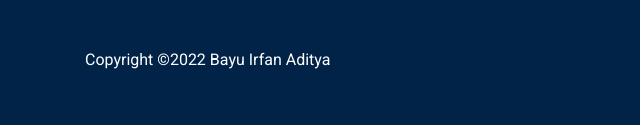
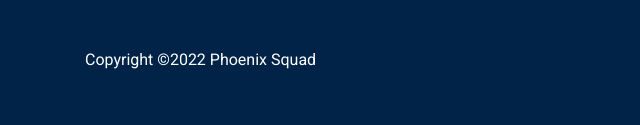
Before and after one commit to pausii/Company-Profile, a plain HTML site: page html/index.html in a window 1280 px wide. Shown: the part 3492-3617 px from the top of the page, 0-640 px from the left. Drawn offline with Linux system fonts and the light colour scheme; some packages are replaced by stand-ins of ours.

```diff
--- a/html/index.html
+++ b/html/index.html
@@ -434,7 +434,7 @@
         </div>
         <div class="row footer-bottom d-flex justify-content-between">
           <p class="col-lg-8 col-sm-12 footer-text m-0 text-white">
-Copyright &copy;<script>document.write(new Date().getFullYear());</script> Bayu Irfan Aditya </p>
+Copyright &copy;<script>document.write(new Date().getFullYear());</script> Phoenix Squad </p>
           <div class="col-lg-4 col-sm-12 footer-social">
             <a href="https://web.facebook.com/pemkotbpn?_rdc=1&_rdr"><i class="ti-facebook"></i></a>
             <a href="https://twitter.com/pemkotbpn"><i class="ti-twitter"></i></a>
```
